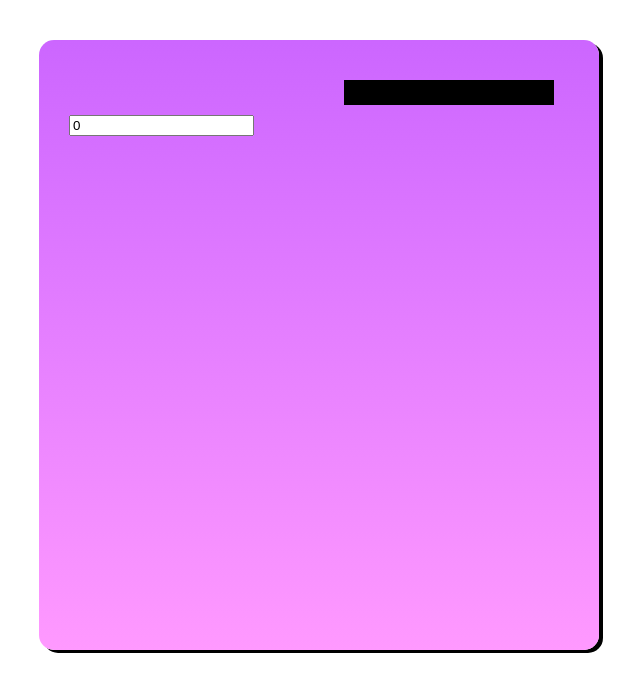
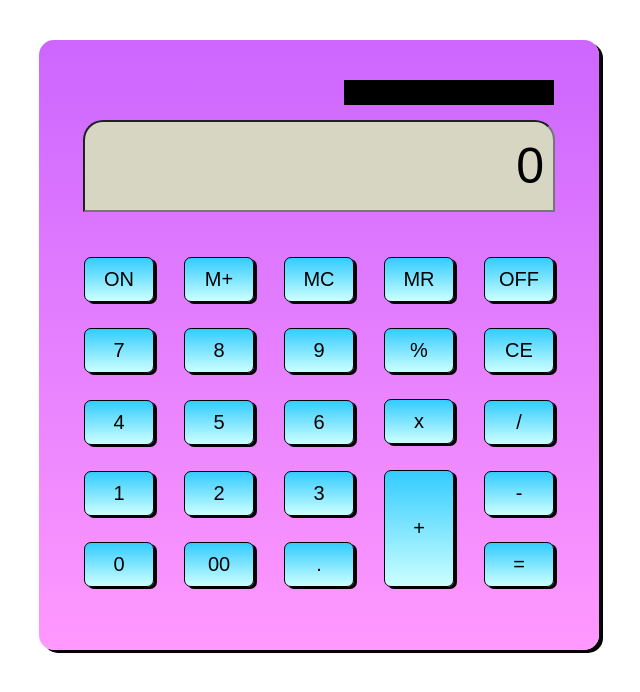
Before and after one commit to SrushtiWanjari/simple-calculator, a plain HTML site: page index.html in a window 1280 px wide. Shown: the whole page, without its empty margins (321-961 px from the left). Drawn offline with Linux system fonts and the light colour scheme.

Commit message:
buttons added

```diff
--- a/index.html
+++ b/index.html
@@ -23,12 +23,90 @@
            margin-right: 15px;
         }
 
+        .Calculator-screen{
+            width: 450px;
+            height:70px;
+            font-size: 50px;
+            padding: 9px;
+            border-radius: 20px 20px 0 0;
+            text-align: right;
+            background-color: #d6d6c2;
+            display:block;
+            margin: 15px auto;
+            margin-bottom: 35px;
+        }
+
+        .btn-container{
+            height: 350px;
+            width: 500px;
+            display: flex;
+            flex-direction: column;
+            flex-wrap: wrap;
+            justify-content: space-between;
+            align-items: center;
+        }
+
+        .btn{
+            height: 45px;
+            width: 70px;
+            font-size: 20px;
+            text-align: center;
+            padding: 3px 0;
+            margin: 10px 5px;
+            border: solid 1px black;
+            border-radius:7px;
+            background: linear-gradient(to bottom, #33ccff 0%, #ccffff 100%);
+            box-shadow: 3px 2px black;
+            cursor: pointer;
+        }
+
+        .btn:hover{
+            background: linear-gradient(to bottom, #33ccff 0%, #99ff99 100%);
+            border: solid 1px ;
+            transition: 0.5s;
+        }
+
+        .plus-btn{
+            height:117px;
+        }
     </style>
 </head>
 <body>
     <div class="container">
     <div class="small-screen"> </div>
     <input type="text" value="0" class="Calculator-screen">
+
+    <div class="btn-container">
+        <button class="btn">ON</button>
+        <button class="btn">7</button>
+        <button class="btn">4</button>
+        <button class="btn">1</button>
+        <button class="btn">0</button>
+
+        <button class="btn">M+</button>
+        <button class="btn">8</button>
+        <button class="btn">5</button>
+        <button class="btn">2</button>
+        <button class="btn">00</button>
+
+        <button class="btn">MC</button>
+        <button class="btn">9</button>
+        <button class="btn">6</button>
+        <button class="btn">3</button>
+        <button class="btn">.</button>
+
+        <button class="btn">MR</button>
+        <button class="btn">%</button>
+        <button class="btn">x</button>
+        <button class="btn plus-btn">+</button>
+
+        <button class="btn">OFF</button>
+        <button class="btn">CE</button>
+        <button class="btn">/</button>
+        <button class="btn">-</button>
+        <button class="btn">=</button>
+    </div>
+
     </div>
 </body>
 </html>
```
